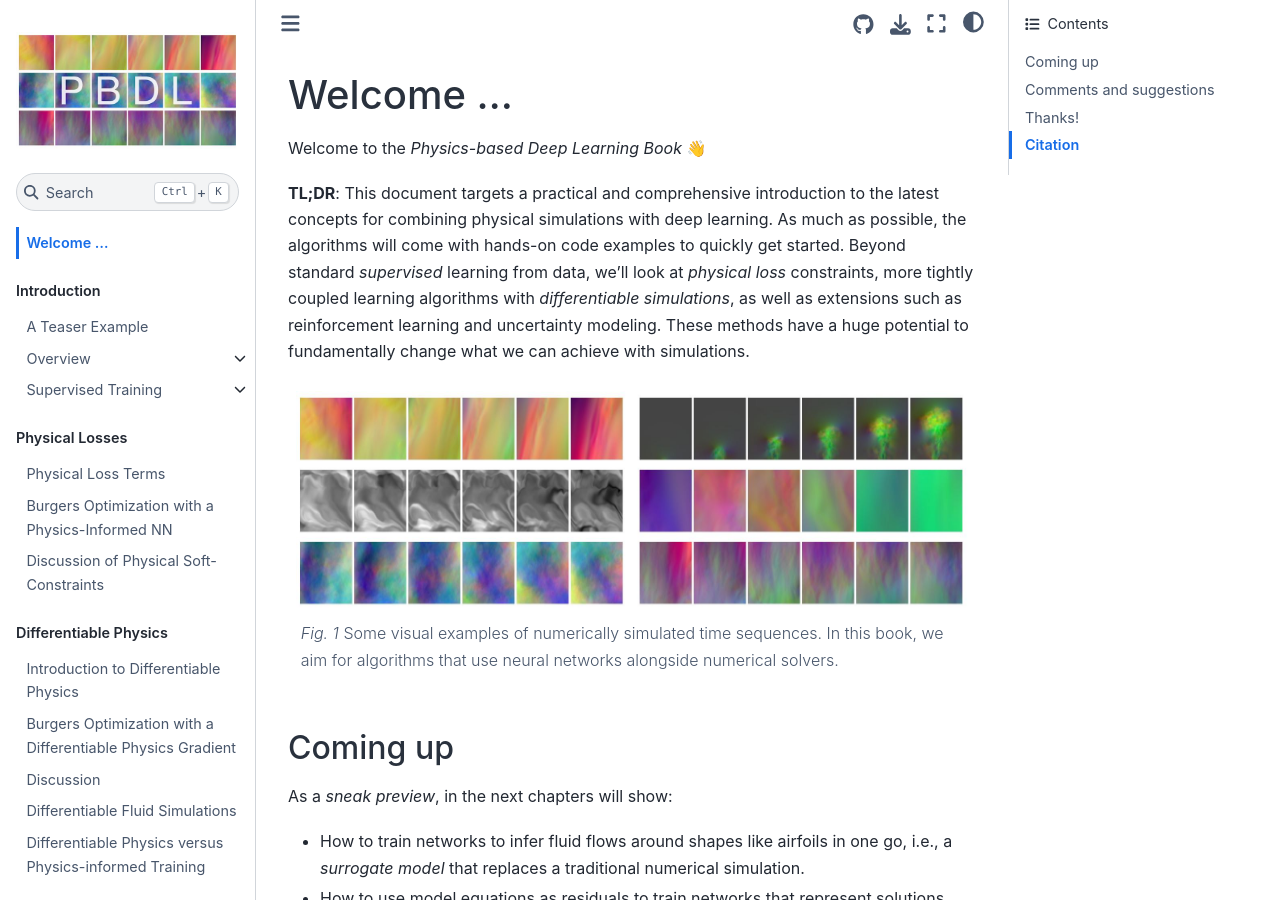
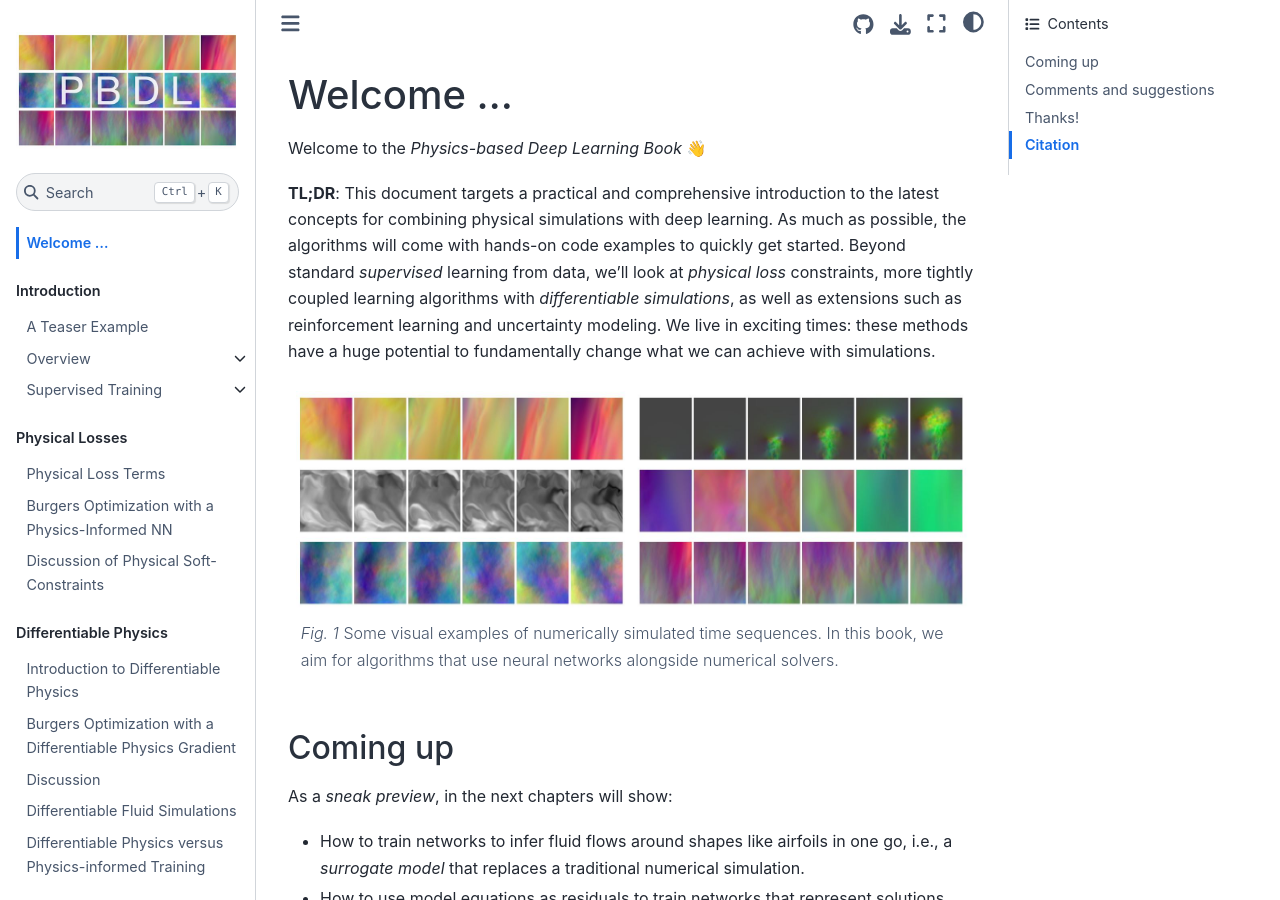
Before and after one commit to tum-pbs/pbdl-book, a Jupyter Book: the page built from intro.md, in a window 1280 px wide and 900 px high. Built offline with Jupyter Book 1.0.4 settings and Sphinx 7.4.7 and the Sphinx Book theme 1.1.4, drawn with Linux system fonts in a browser that asks for light colours; pages that are not in the unit, such as notebooks, are missing from menus.

Commit message:
misc updates

```diff
--- a/intro.md
+++ b/intro.md
@@ -10,7 +10,7 @@ As much as possible, the algorithms will come with hands-on code examples to qui
 Beyond standard _supervised_ learning from data, we'll look at _physical loss_ constraints,
 more tightly coupled learning algorithms with _differentiable simulations_, as well as extensions such
 as reinforcement learning and uncertainty modeling.
-These methods have a huge potential to fundamentally change what we can achieve
+We live in exciting times: these methods have a huge potential to fundamentally change what we can achieve
 with simulations.
 
 
```
Also changed, not shown: diffphys.md (+1 -1 lines), fixup-latex.py (+7 -2 lines), supervised-airfoils.ipynb.
